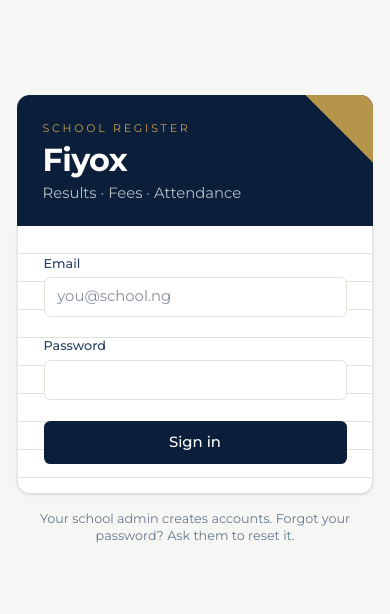
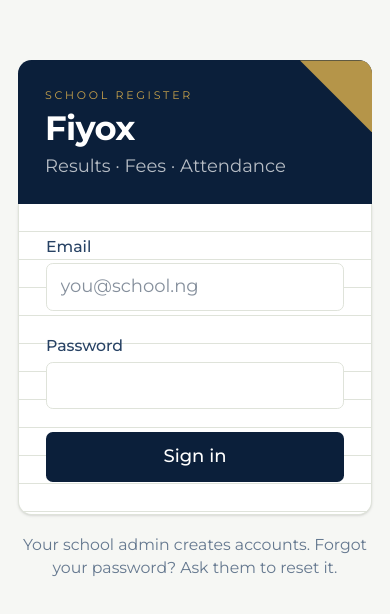
Before and after one commit to Daniel-Godwin/fiyox-school-management-system, a Next.js app in the folder frontend/: page /login in a window 390 px wide. Shown: the part 102-716 px from the top of the page. Built offline with nearby package versions, Linux system fonts and the light colour scheme; no server answers.

Commit message:
Bigger mobile type scale, kill horizontal float on Android, strip whitespace from Termii credentials

```diff
--- a/frontend/app/globals.css
+++ b/frontend/app/globals.css
@@ -23,12 +23,32 @@ body {
 
 /* ---- typography scale: readable on a phone held at arm's length ---- */
 html {
-  font-size: 17px;                 /* raises every rem-based Tailwind size */
-  -webkit-text-size-adjust: 100%;  /* stop iOS inflating text unpredictably */
+  font-size: 18px;                 /* raises every rem-based Tailwind size */
+  -webkit-text-size-adjust: 100%;  /* stop mobile browsers inflating text unpredictably */
 }
 @media (min-width: 768px) {
-  html { font-size: 16.5px; }
+  html { font-size: 17px; }
 }
+
+/* Most body copy in the app uses Tailwind's text-sm / text-xs tiers; lift
+   their floors so "small" never means "squint". */
+.text-sm { font-size: 0.95rem !important; line-height: 1.5rem !important; }
+.text-xs { font-size: 0.83rem !important; line-height: 1.2rem !important; }
+@media (max-width: 767px) {
+  .text-sm { font-size: 1rem !important; line-height: 1.55rem !important; }
+  .text-xs { font-size: 0.875rem !important; line-height: 1.3rem !important; }
+}
+
+/* ---- hard stop on horizontal drift ("floating") ----
+   One element wider than the screen makes the whole page pan sideways and
+   everything look loose. Clamp the page, and let flex/grid children shrink
+   (min-width:auto is the classic culprit that stops them). */
+html, body {
+  max-width: 100%;
+  overflow-x: hidden;
+}
+* { min-width: 0; }
+img, svg, video, canvas { max-width: 100%; height: auto; }
 
 h1, h2, h3, .display {
   font-family: var(--font-display);
```
Also changed, not shown: 1 other file (tests, documents, lock files or other folders).
